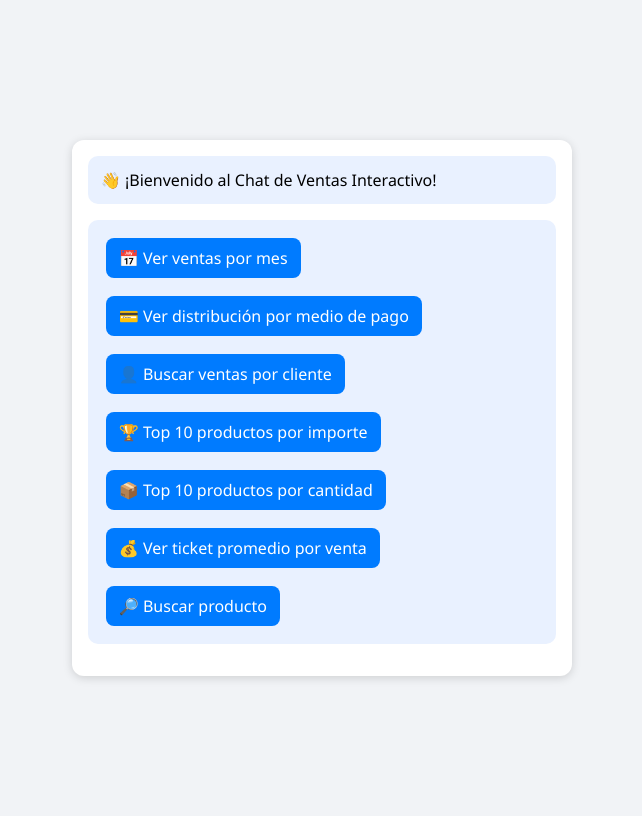
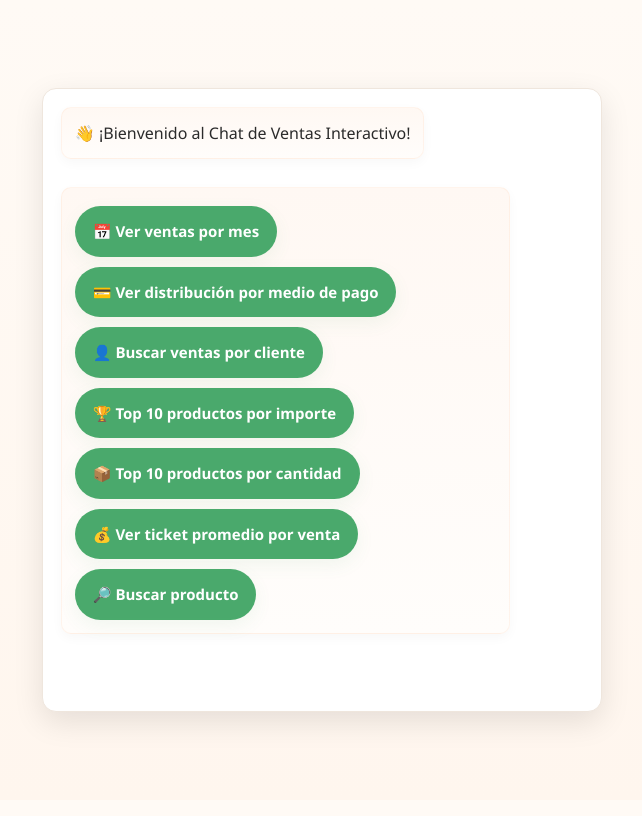
Before and after one commit to Kbri17/Primer-entregable-IAGuayerd, a Flask app: page / in a window 1280 px wide. Shown: the whole page, without its empty margins (318-960 px from the left). After the commit the page ends 733 px from the top, so only its background shows below. Run offline with Flask 2, Linux system fonts and the light colour scheme.

Commit message:
Last change

```diff
--- a/static/styles.css
+++ b/static/styles.css
@@ -39,39 +39,212 @@ body {
   color: #444;
 }
 
-/* Contenedor para tablas dentro del chat */
-.table-container{overflow:auto;margin-top:8px}
-.result-table{width:100%;border-collapse:collapse;margin:6px 0}
-.result-table thead th{background:#f4f7fb;color:#333;padding:8px;text-align:left;border-bottom:2px solid #e6eefb}
-.result-table tbody td{padding:8px;border-bottom:1px solid #eee}
-.result-table tbody tr:hover{background:#fafcff}
+/* Estilos mejorados, más grandes y amigables para dueñas de tienda */
 
-.options-list{display:flex;flex-wrap:wrap;gap:8px}
-.option{display:inline-flex;align-items:center;justify-content:center;padding:8px 12px;border-radius:8px;background:#007bff;color:#fff;cursor:pointer;border:1px solid rgba(0,123,255,0.12)}
-.option small{margin-left:8px;opacity:0.85}
-
-/* Ajustes responsivos */
-@media (max-width:520px){
-  #chat-container{width:92vw}
-  .result-table thead th, .result-table tbody td{padding:6px}
+:root{
+  --bg: #fff6ee;         /* fondo cálido */
+  --card: #ffffff;
+  --accent: #ff8c42;     /* naranja cálido */
+  --accent-2:#4aa96c;    /* verde amable */
+  --muted: #6b6b6b;
+  --border: #efe6dd;
+  --radius: 14px;
+  --font-main: "Segoe UI", "Helvetica Neue", Arial, sans-serif;
 }
 
-.option {
-  display: inline-block;
-  background: #007bff;
-  color: white;
-  padding: 8px 12px;
-  border-radius: 8px;
-  margin: 5px;
-  cursor: pointer;
-}
-.option:hover {
-  background: #0056b3;
+*{box-sizing:border-box}
+html,body{
+  height:100%;
+  margin:0;
+  font-family:var(--font-main);
+  background:linear-gradient(180deg, #fffaf5 0%, var(--bg) 100%);
+  color:#2e2e2e;
+  -webkit-font-smoothing:antialiased;
+  -moz-osx-font-smoothing:grayscale;
 }
 
-#input-area {
-  display: none;
-  border-top: 1px solid #ddd;
-  padding: 10px;
-  background: #fafafa;
+#chat-container{
+  width:560px;
+  max-width:94vw;
+  height:78vh;
+  background:var(--card);
+  border-radius:var(--radius);
+  box-shadow:0 10px 30px rgba(0,0,0,0.10);
+  overflow:hidden;
+  display:flex;
+  flex-direction:column;
+  border:1px solid var(--border);
 }
+
+/* Cabecera simple (opcional si existe) */
+#chat-header{
+  padding:14px 18px;
+  background:linear-gradient(90deg,#fff7f0,#fffdf8);
+  border-bottom:1px solid var(--border);
+  display:flex;
+  align-items:center;
+  gap:12px;
+}
+.header-title{
+  font-size:18px;
+  font-weight:700;
+  color:#333;
+}
+.header-sub{font-size:12px;color:var(--muted)}
+
+/* Área de mensajes */
+#chat-box{
+  padding:18px;
+  overflow-y:auto;
+  flex:1;
+  display:flex;
+  flex-direction:column;
+  gap:12px;
+}
+
+/* Mensajes grandes y legibles */
+.message{
+  max-width:86%;
+  line-height:1.5;
+  font-size:16px;
+  padding:12px 14px;
+  border-radius:12px;
+  display:inline-block;
+  word-break:break-word;
+}
+
+/* Bot - fondo suave y borde */
+.message.bot{
+  background:linear-gradient(180deg,#fff8f3,#fffdfb);
+  border:1px solid rgba(255,140,66,0.08);
+  color:#2b2b2b;
+  align-self:flex-start;
+  box-shadow:0 4px 12px rgba(0,0,0,0.03);
+}
+
+/* Usuario - contraste y alineación derecha */
+.message.user{
+  background:var(--accent);
+  color:#fff;
+  align-self:flex-end;
+  font-weight:600;
+  box-shadow:0 6px 18px rgba(255,140,66,0.12);
+}
+
+/* Mensajes de ayuda/pequeño */
+.message.small{font-size:14px;color:var(--muted);padding:8px 10px}
+
+/* Contenedores de tabla */
+.table-container{
+  overflow:auto;
+  margin-top:8px;
+  border-radius:8px;
+  border:1px solid #f0e6df;
+  background:linear-gradient(180deg,#fff,#fffaf7);
+  padding:8px;
+}
+
+/* Tablas más limpias y legibles */
+.result-table{
+  width:100%;
+  border-collapse:collapse;
+  font-size:15px;
+}
+.result-table thead th{
+  background:transparent;
+  color:#333;
+  padding:10px;
+  text-align:left;
+  font-weight:700;
+  border-bottom:2px solid #f4efe9;
+}
+.result-table tbody td{
+  padding:10px;
+  border-bottom:1px solid #faf2ec;
+  color:#333;
+}
+.result-table tbody tr:hover{background:#fff8f2}
+
+/* Destacar totales */
+.total-highlight{
+  background:linear-gradient(90deg,#fff3e6,#fff7f1);
+  border-left:4px solid var(--accent);
+  padding:10px;
+  border-radius:8px;
+  font-weight:700;
+  margin-top:6px;
+}
+
+/* Opciones como botones grandes, legibles y táctiles */
+.options-list{
+  display:flex;
+  flex-wrap:wrap;
+  gap:10px;
+  margin-top:6px;
+}
+.option{
+  display:inline-flex;
+  align-items:center;
+  justify-content:center;
+  gap:8px;
+  padding:12px 16px;
+  border-radius:999px;
+  background:var(--accent-2);
+  color:#fff;
+  cursor:pointer;
+  font-weight:700;
+  font-size:15px;
+  border:2px solid rgba(74,169,108,0.12);
+  box-shadow:0 6px 18px rgba(74,169,108,0.08);
+  transition:transform .12s ease, box-shadow .12s ease;
+}
+.option:hover{transform:translateY(-3px);box-shadow:0 12px 30px rgba(74,169,108,0.12)}
+.option.secondary{
+  background:#ffb88c;color:#552b00;border:2px solid rgba(255,140,66,0.08)
+}
+
+/* Área de entrada grande y accesible */
+#input-area{
+  display:none; /* controlado por JS */
+  border-top:1px solid var(--border);
+  padding:12px;
+  background:linear-gradient(180deg,#fffdf9,#fffaf7);
+  gap:8px;
+  align-items:center;
+}
+#input-text{
+  flex:1;
+  padding:12px 14px;
+  border-radius:12px;
+  border:1px solid #f0e1d8;
+  font-size:16px;
+  outline:none;
+  background:#fff;
+  box-shadow:inset 0 2px 6px rgba(0,0,0,0.02);
+}
+#btn-enviar{
+  background:var(--accent);
+  color:#fff;
+  padding:10px 14px;
+  font-size:16px;
+  border-radius:12px;
+  border:none;
+  cursor:pointer;
+  box-shadow:0 8px 20px rgba(255,140,66,0.14);
+}
+#btn-enviar:active{transform:translateY(1px)}
+
+/* Mensajes sin resultados */
+.no-results{
+  padding:12px;
+  color:var(--muted);
+  font-weight:600;
+}
+
+/* Ajustes móviles */
+@media (max-width:600px){
+  #chat-container{height:86vh;padding:8px}
+  .message{font-size:16px}
+  .option{padding:10px 12px;font-size:14px}
+  #input-text{font-size:15px}
+}
```
Also changed, not shown: instrucciones.md (+15 -28 lines).
